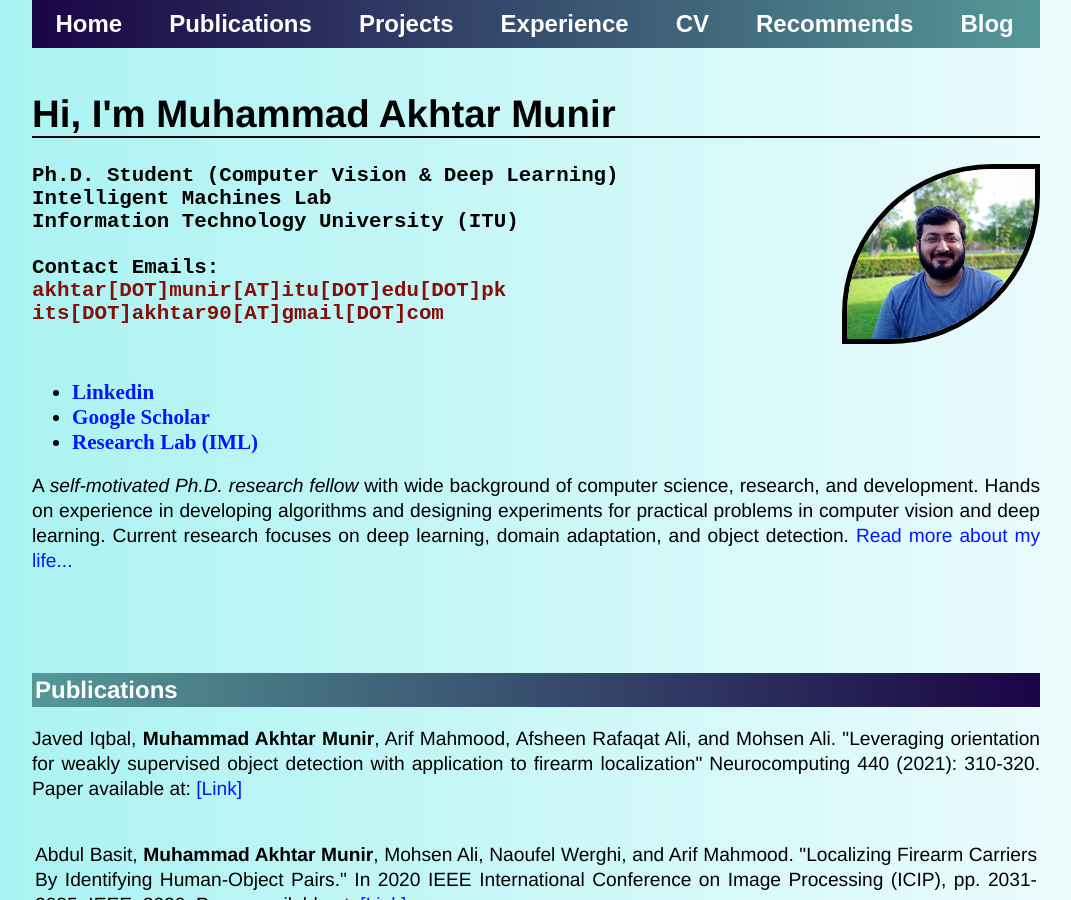
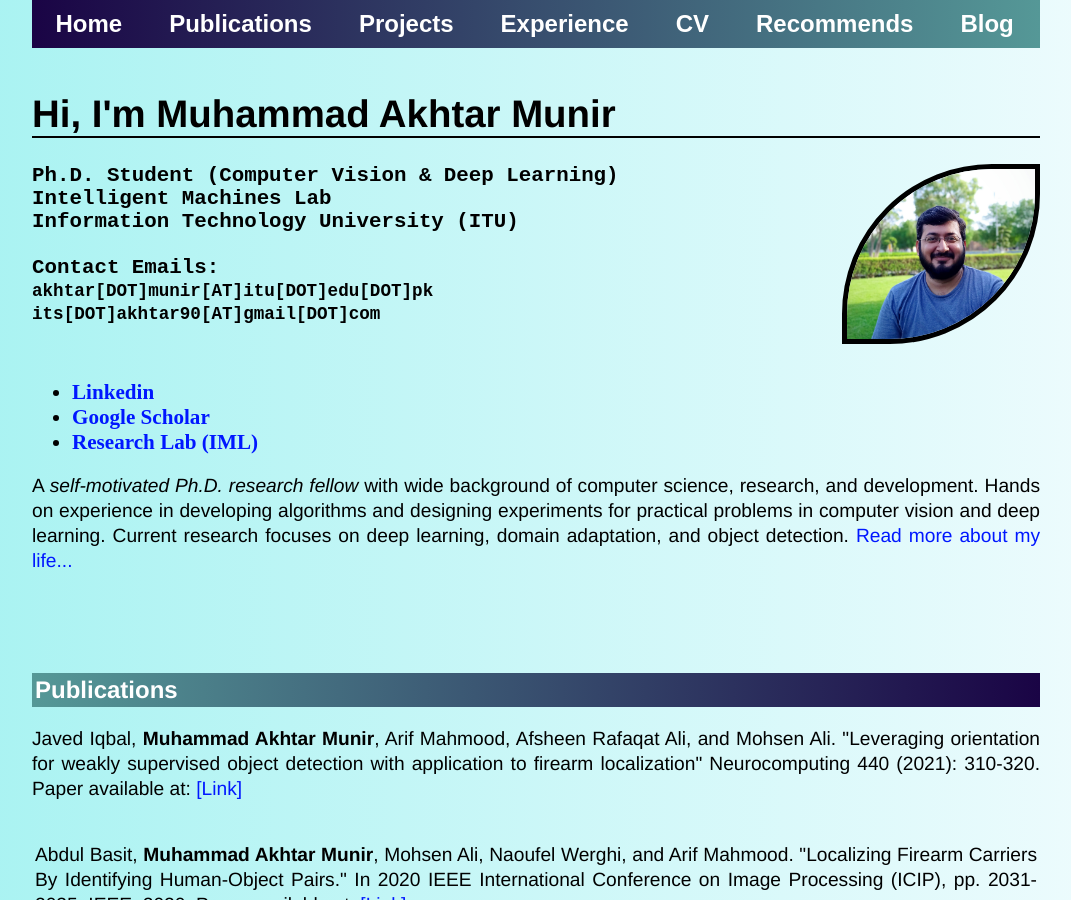
Before and after one commit to akhtarvision/akhtarvision.github.io, a Jekyll site: the page built from index.html, in a window 1280 px wide and 900 px high. Shown: the whole window, without its empty margins (104-1175 px from the left). Built offline with Jekyll 4.4.1, drawn with Linux system fonts in a browser that asks for light colours.

Commit message:
Update index.html

```diff
--- a/index.html
+++ b/index.html
@@ -19,8 +19,8 @@
 		Intelligent Machines Lab<br>
 		Information Technology University (ITU)<br><br>
 		Contact Emails:<br>
-		<span style="color:#850E08;" class="obfuscate">akhtar[DOT]munir[AT]itu[DOT]edu[DOT]pk</span><br>
-		<span style="color:#850E08;" class="obfuscate">its[DOT]akhtar90[AT]gmail[DOT]com</span>
+		<span style="font-size:1.1rem" style="color:#850E08;" class="obfuscate">akhtar[DOT]munir[AT]itu[DOT]edu[DOT]pk</span><br>
+		<span style="font-size:1.1rem" style="color:#850E08;" class="obfuscate">its[DOT]akhtar90[AT]gmail[DOT]com</span>
 		</address>
 	<br><br>
 
```
